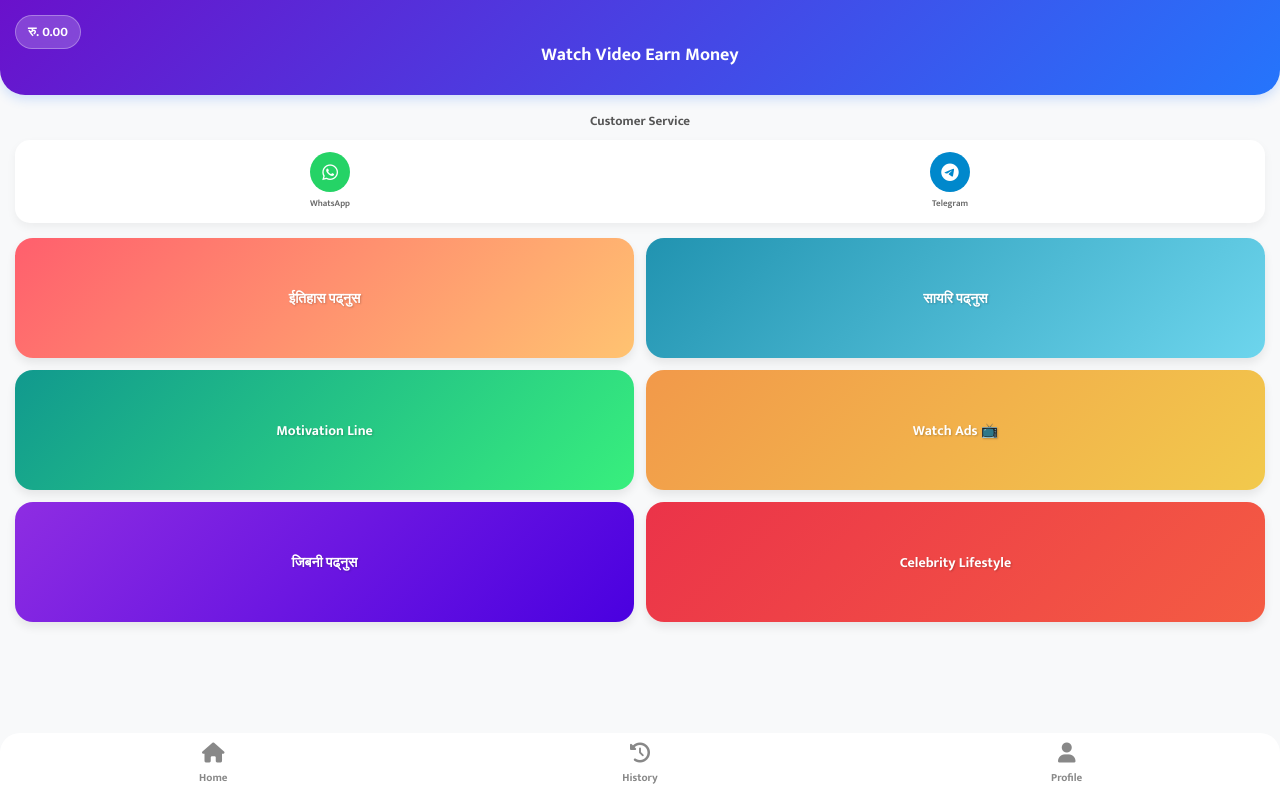
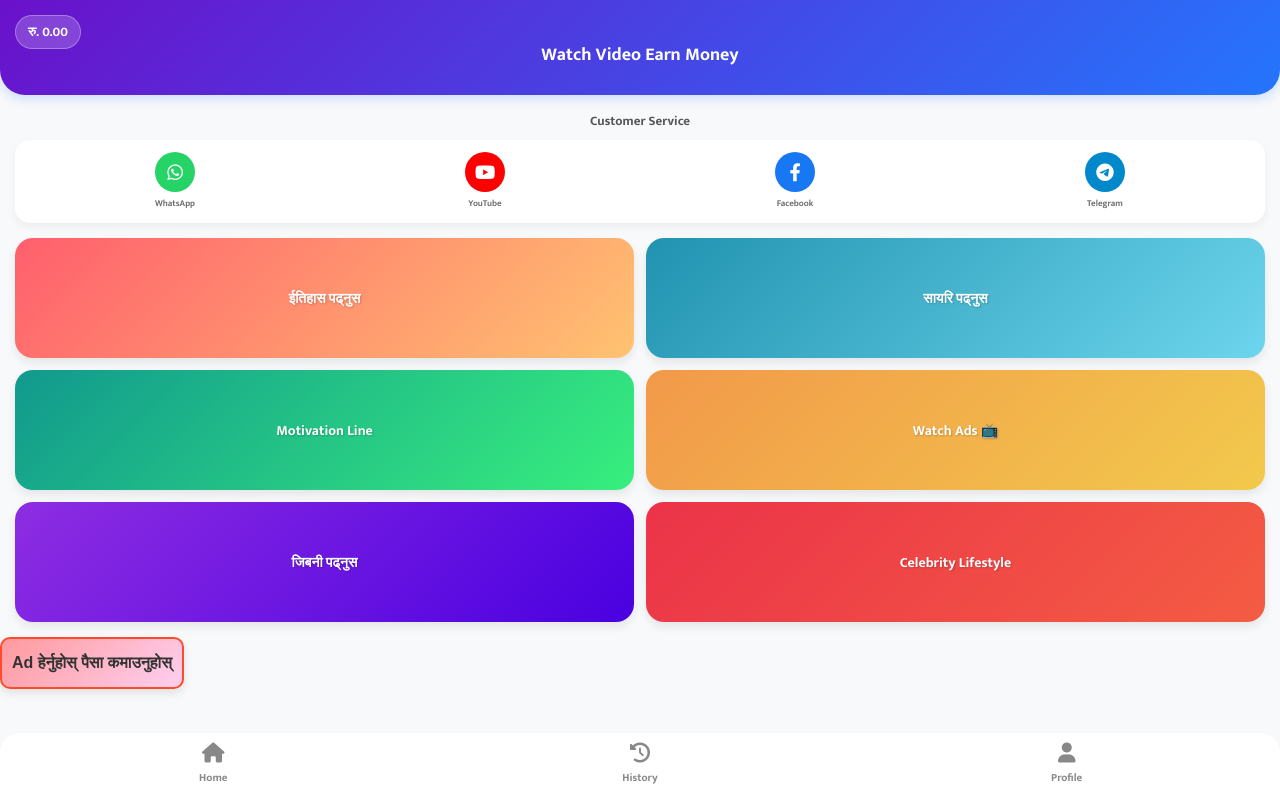
Before and after one commit to hbedit80-sketch/Watch-ads-earn-mony, a plain HTML site: page index.html in a window 1280 px wide. Drawn offline with Linux system fonts and the light colour scheme; no server answers; sample sign-in values are in the browser's storage.

Commit message:
Update index.html

```diff
--- a/index.html
+++ b/index.html
@@ -56,8 +56,15 @@
 
 <div class="service-title">Customer Service</div>
 <div class="customer-service">
-    <a href="https://wa.me/9744706803" class="service-item"><div class="service-icon ws"><i class="fab fa-whatsapp"></i></div><span class="service-name">WhatsApp</span></a>
-    <a href="https://t.me/watchads11" class="service-item"><div class="service-icon tg"><i class="fab fa-telegram-plane"></i></div><span class="service-name">Telegram</span></a>
+<a href="https://whatsapp.com/channel/0029VbBv3sa4CrfhgIAwGG3c" class="service-item">
+    <div class="service-icon ws">
+        <i class="fab fa-whatsapp"></i>
+    </div>
+    <span class="service-name">WhatsApp</span>
+</a>
+    <a href="https://youtube.com/c/@watchads11" class="service-item"><div class="service-icon yt"><i class="fab fa-youtube"></i></div><span class="service-name">YouTube</span></a>
+     <a href="https://facebook.com/100095014792136" class="service-item"><div class="service-icon fb"><i class="fab fa-facebook-f"></i></div><span class="service-name">Facebook</span></a>
+     <a href="https://t.me/watchads11" class="service-item"><div class="service-icon tg"><i class="fab fa-telegram-plane"></i></div><span class="service-name">Telegram</span></a>
 </div>
 
 <div class="grid-container">
@@ -172,5 +179,24 @@
         location.href = `content.html?type=${type}&name=${encodeURIComponent(name)}`;
     }
 </script>
+<div class="ad-title">
+    Ad हेर्नुहोस् पैसा कमाउनुहोस्
+</div>
+
+<style>
+    .ad-title {
+        background: linear-gradient(135deg, #ff9a9e 0%, #fecfef 100%);
+        color: #333;
+        padding: 15px 10px;
+        border-radius: 10px;
+        font-family: sans-serif;
+        font-weight: bold;
+        display: inline-block;
+        border: 2px solid #ff4b2b;
+        box-shadow: 0 4px 10px rgba(0,0,0,0.1);
+    }
+</style>
+
+
 </body>
 </html>
```
